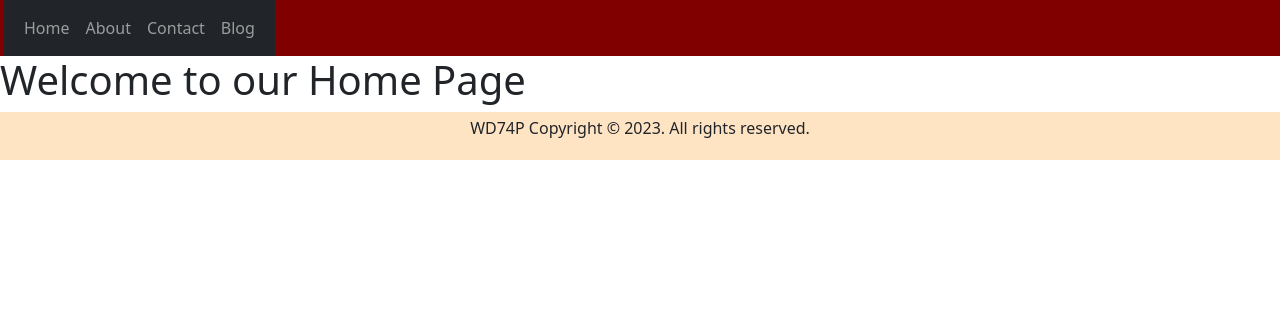
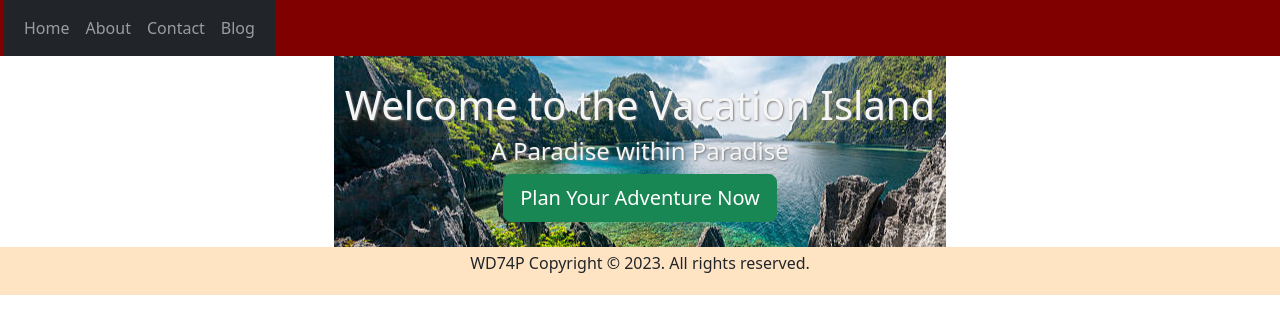
Before and after one commit to dee-2023/mp1, a React (Create React App) app in the folder project1/project1/: page / in a window 1280 px wide. Shown: the top 334 px of the page. Built offline with nearby package versions, Linux system fonts and the light colour scheme.

Commit message:
updated content

```diff
--- a/project1/project1/src/index.js
+++ b/project1/project1/src/index.js
@@ -4,6 +4,7 @@ import './index.css';
 import App from './App';
 import { BrowserRouter } from 'react-router-dom';
 import 'bootstrap/dist/css/bootstrap.min.css'
+import './pages/home.css';
 
 
 const root = ReactDOM.createRoot(document.getElementById('root'));
--- a/project1/project1/src/layouts/Header.js
+++ b/project1/project1/src/layouts/Header.js
@@ -11,7 +11,7 @@ const Header = () => {
     <header>
       <Navbar bg="dark" data-bs-theme="dark">
          <Container>
-            <Nav className="me-auto">
+            <Nav>
                <Nav.Link href="/home">Home</Nav.Link>
                <Nav.Link href="/about">About</Nav.Link>
                <Nav.Link href="/contact">Contact</Nav.Link>
--- a/project1/project1/src/pages/Contact.js
+++ b/project1/project1/src/pages/Contact.js
@@ -3,33 +3,44 @@ import Col from "react-bootstrap/Col";
 import Row from 'react-bootstrap/Row';
 import Button from "react-bootstrap/Button";
 import Form from "react-bootstrap/Form";
+import './contact.css';
 
 
 const Contact = () => {
 
     return(
         <article className="Col">
-            <h1 className="mt-5 text-center">The Contact Us Page</h1>
+            <h1 className="mt-5 text-center">We’d Love to Hear From You, Get In Touch With Us!</h1>
             <hr />
-            <section>
-                <Form className="w-50 m-auto">
+            <aside className="Col-md-3">
+                <div id="contact-info-widget" className='asideright'>
+                    <h6>Contact Info</h6><br /><br />
+                    <p>Vacation Island</p>
+                    <p>Phone: +63 909 123 4567</p>
+                    <p>Mobile: +63 919 999 8888</p>
+                    <p>Email: info@vacationisland.com</p>
+                    <p>Web: www.vacationisland.com</p>
+                </div>
+            </aside>
+            <section className="Col-md-9">
+                <Form className="w-50">
                     <legend>Contact Us</legend>
                     <Row className="mb-3">
                         <Form.Group as={Col} controlId="firstName">
-                            <Form.Label>First Name</Form.Label>
-                            <Form.Control type="text" placeholder="Enter first name:" />
+                            <Form.Label>Name:</Form.Label>
+                            <Form.Control type="text" placeholder="Name(Required)" required />
                         </Form.Group>
-                        <Form.Group as={Col} controlId="lasyName">
-                            <Form.Label>Last Name</Form.Label>
-                            <Form.Control type="text" placeholder="Enter last name:" />
+                        <Form.Group as={Col} controlId="lastName">
+                            <Form.Label>Email:</Form.Label>
+                            <Form.Control type="text" placeholder="Email(Required)" />
                         </Form.Group>
                     </Row>
                     <Form.Group className="mb-3" controlId="email">
-                        <Form.Label>Email</Form.Label>
-                        <Form.Control type="email" placeholder="Enter email address" />
+                        <Form.Label>Subject:</Form.Label>
+                        <Form.Control type="email" placeholder="Subject" />
                     </Form.Group>
                     <Form.Group className="mb-3" controlId="message">
-                        <Form.Label>Message</Form.Label>
+                        <Form.Label>Message:</Form.Label>
                         <Form.Control as="textarea" rows={3} placeholder="Write your message here..." />
                     </Form.Group>
                     <Button variant="primary" type="submit">Submit</Button>
--- a/project1/project1/src/pages/Home.js
+++ b/project1/project1/src/pages/Home.js
@@ -1,13 +1,15 @@
+import { Button } from 'react-bootstrap';
+import './home.css';
+
 
 const Home = () => {
 
     return(
 
-        <div className="Home">
-
-            <h2 className='h1'>Welcome to our Home Page</h2>
-
-
+        <div className="Container Home bgmain text-center">
+            <h2 className='h1 textwhite' >Welcome to the Vacation Island</h2>
+            <h4 className="h4 textwhite">A Paradise within Paradise</h4>
+            <Button className='btn-success btn-lg '>Plan Your Adventure Now</Button>
         </div>
 
     );
--- /dev/null
+++ b/project1/project1/src/pages/contact.css
@@ -0,0 +1,10 @@
+.asideright {
+    width: 30%;
+    padding-left: 15px;
+    float: right;
+    border-left: 1px;
+}
+
+form {
+   margin-left: 10%;
+}
--- /dev/null
+++ b/project1/project1/src/pages/home.css
@@ -0,0 +1,21 @@
+
+.bgmain {
+    padding: 25px;
+    background-image: url("../img/elnidohead.png");
+    background-position: center;
+    background-repeat: no-repeat;
+    color: whitesmoke;
+    background-size: auto;
+}
+
+.textwhite {
+    color: whitesmoke;
+    text-shadow: 1px 1px 2px gray;
+}
+
+.btncenter {
+    text-align: center;
+    display: block;
+    margin-left: auto;
+    margin-right: auto;
+ }
```
Also changed, not shown: project1/project1/src/img/elnidohead.png (added).
